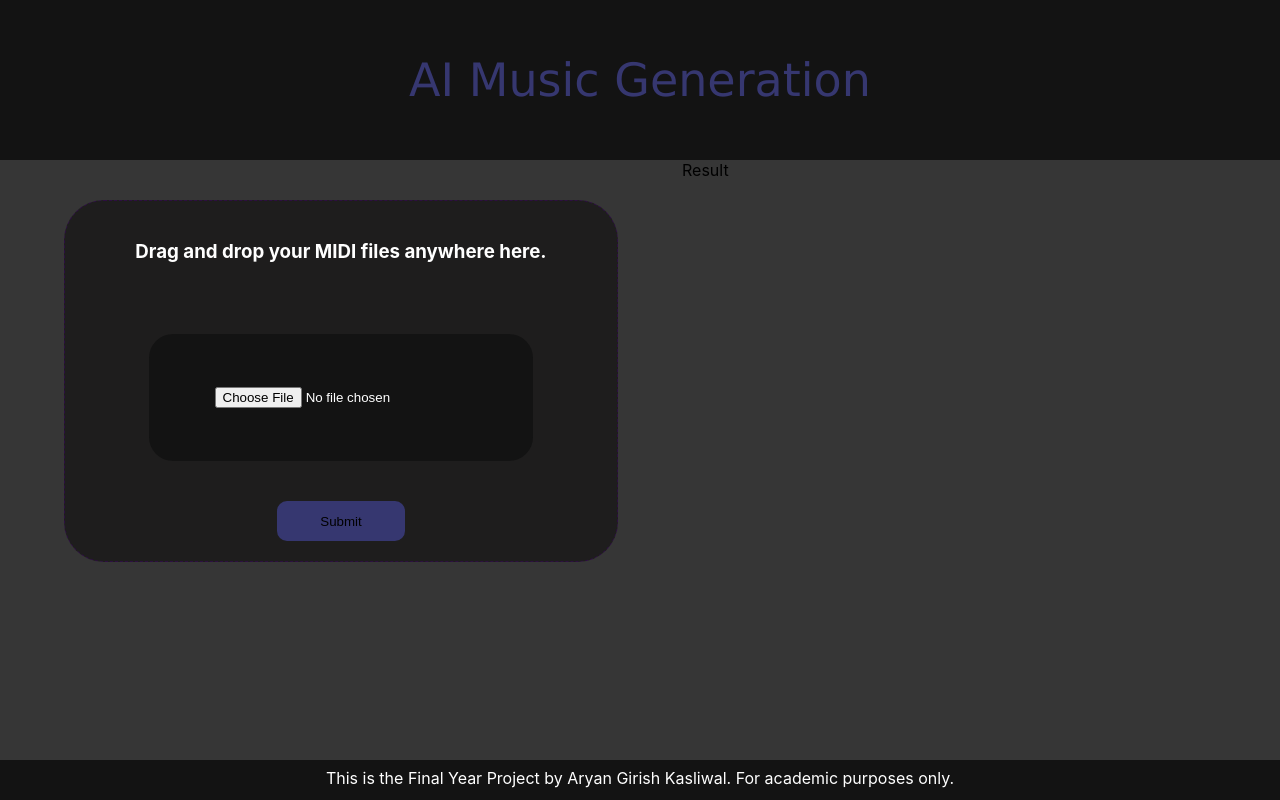
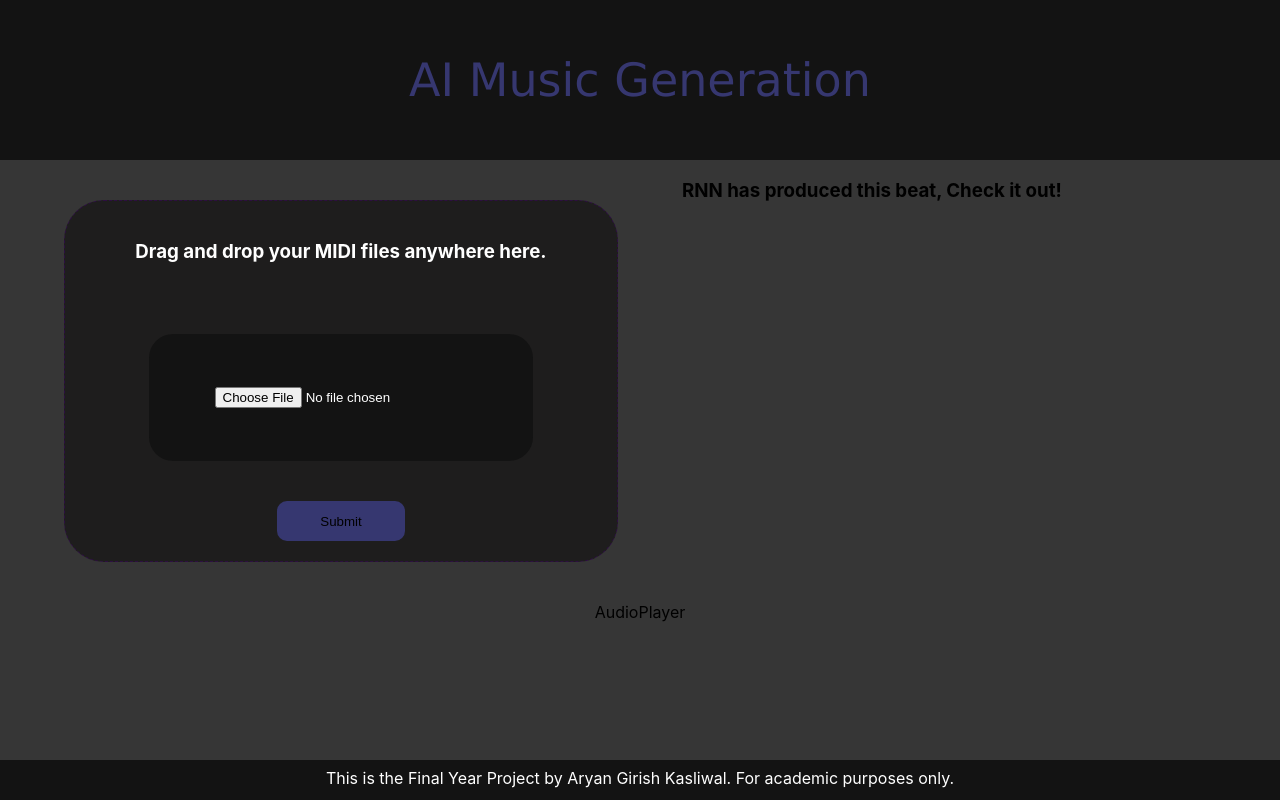
Before and after one commit to AryanKasliwal/Music_Generation_App_FYP, a React (Create React App) app: page / in a window 1280 px wide. Built offline with nearby package versions, Linux system fonts and the light colour scheme.

Commit message:
Added UI

```diff
--- a/package.json
+++ b/package.json
@@ -7,11 +7,14 @@
     "@testing-library/react": "^13.4.0",
     "@testing-library/user-event": "^13.5.0",
     "axios": "^1.2.3",
+    "midi-parser": "^1.0.1",
     "react": "^18.2.0",
     "react-bootstrap-validation": "^0.1.11",
     "react-dom": "^18.2.0",
+    "react-midi-player": "^1.0.6",
     "react-scripts": "5.0.1",
-    "web-vitals": "^2.1.4"
+    "web-vitals": "^2.1.4",
+    "midi-sounds-react": "^1.2.45"
   },
   "scripts": {
     "start": "react-scripts start",
--- a/src/App.css
+++ /dev/null
@@ -1,50 +0,0 @@
-.App {
-  text-align: center;
-}
-
-.body {
-  min-height: 75vh;
-  margin: 0vh;
-  background-color: #363636;
-  margin: 0;
-  display: flex;
-  flex-direction: row;
-}
-.App-logo {
-  height: 40vmin;
-  pointer-events: none;
-}
-
-@media (prefers-reduced-motion: no-preference) {
-  .App-logo {
-    animation: App-logo-spin infinite 20s linear;
-  }
-}
-
-.App-header {
-  background-color: #131313;
-  min-height: 20vh;
-  display: flex;
-  flex-direction: column;
-  align-items: center;
-  justify-content: center;
-  font-size: calc(30px + 2vmin);
-  font-family: 'Lucida Sans', 'Lucida Sans Regular', 'Lucida Grande', 'Lucida Sans Unicode', Geneva, Verdana, sans-serif;
-  color: #363770;
-}
-
-@keyframes App-logo-spin {
-  from {
-    transform: rotate(0deg);
-  }
-  to {
-    transform: rotate(360deg);
-  }
-}
-
-.footer{
-  background-color: #131313;
-  color: white;
-  min-height: 3vh;
-  padding: 1vh;
-}
--- a/src/App.js
+++ b/src/App.js
@@ -1,7 +1,8 @@
-import './App.css';
+import './Styles/App.css'
 import FileUploadBox from './Components/FileUploadBox';
 import React from 'react';
-import Result from './Components/Result'
+import AudioPlayer from './Components/AudioPlayer';
+import ResultBox from './Components/ResultBox'
 
 
 class App extends React.Component {
@@ -12,8 +13,13 @@ class App extends React.Component {
           AI Music Generation
         </header>
         <body className='body'>
-          <FileUploadBox fileType = "MIDI"/>
-          <Result></Result>
+          <div className='upper-body'>
+            <FileUploadBox fileType = "MIDI"/>
+            <ResultBox></ResultBox>
+          </div>
+          <div className='audio-player'>
+            <AudioPlayer/>
+          </div>
         </body>
         <footer className='footer'>
           This is the Final Year Project by Aryan Girish Kasliwal.
--- /dev/null
+++ b/src/Components/AudioPlayer.js
@@ -0,0 +1,17 @@
+import React, { useState } from 'react'
+import reactMidiPlayer from 'react-midi-player';
+
+class AudioPlayer extends React.Component {
+  render() {
+    var midi_data = '';
+    var state = {
+        selectedFile: ''
+    };
+    // var _data = aotb('')
+    return (
+      <div>AudioPlayer</div>
+    )
+  }
+}
+
+export default AudioPlayer
--- a/src/Components/FileUploadBox.js
+++ b/src/Components/FileUploadBox.js
@@ -1,5 +1,5 @@
 import { Button } from 'react-bootstrap';
-import './FileUploadBox.css';
+import '../Styles/FileUploadBox.css';
 import axios from "axios";
 import React from 'react';
 
--- a/src/Components/Result.js
+++ /dev/null
@@ -1,10 +0,0 @@
-import React, { Component } from 'react'
-
-
-export default class Result extends Component {
-  render() {
-    return (
-      <div>Result</div>
-    )
-  }
-}
--- /dev/null
+++ b/src/Components/ResultBox.js
@@ -0,0 +1,14 @@
+import React, { Component } from 'react'
+
+
+export default class ResultBox extends Component {
+  render() {
+    return (
+      <section className='resultBox'>
+        <h3 className='boxHeader'>
+          RNN has produced this beat, Check it out!
+        </h3>
+      </section>
+    )
+  }
+}
--- /dev/null
+++ b/src/Styles/App.css
@@ -0,0 +1,53 @@
+.App {
+  text-align: center;
+}
+
+.body {
+  min-height: 75vh;
+  margin: 0vh;
+  background-color: #363636;
+  margin: 0;
+}
+
+.upper-body {
+  display: flex;
+  flex-direction: row;
+}
+.App-logo {
+  height: 40vmin;
+  pointer-events: none;
+}
+
+@media (prefers-reduced-motion: no-preference) {
+  .App-logo {
+    animation: App-logo-spin infinite 20s linear;
+  }
+}
+
+.App-header {
+  background-color: #131313;
+  min-height: 20vh;
+  display: flex;
+  flex-direction: column;
+  align-items: center;
+  justify-content: center;
+  font-size: calc(30px + 2vmin);
+  font-family: 'Lucida Sans', 'Lucida Sans Regular', 'Lucida Grande', 'Lucida Sans Unicode', Geneva, Verdana, sans-serif;
+  color: #363770;
+}
+
+@keyframes App-logo-spin {
+  from {
+    transform: rotate(0deg);
+  }
+  to {
+    transform: rotate(360deg);
+  }
+}
+
+.footer{
+  background-color: #131313;
+  color: white;
+  min-height: 3vh;
+  padding: 1vh;
+}
```
Also changed, not shown: src/Styles/FileUploadBox.css (renamed from src/Components/FileUploadBox.css), 2 other files (tests, documents, lock files or other folders).
